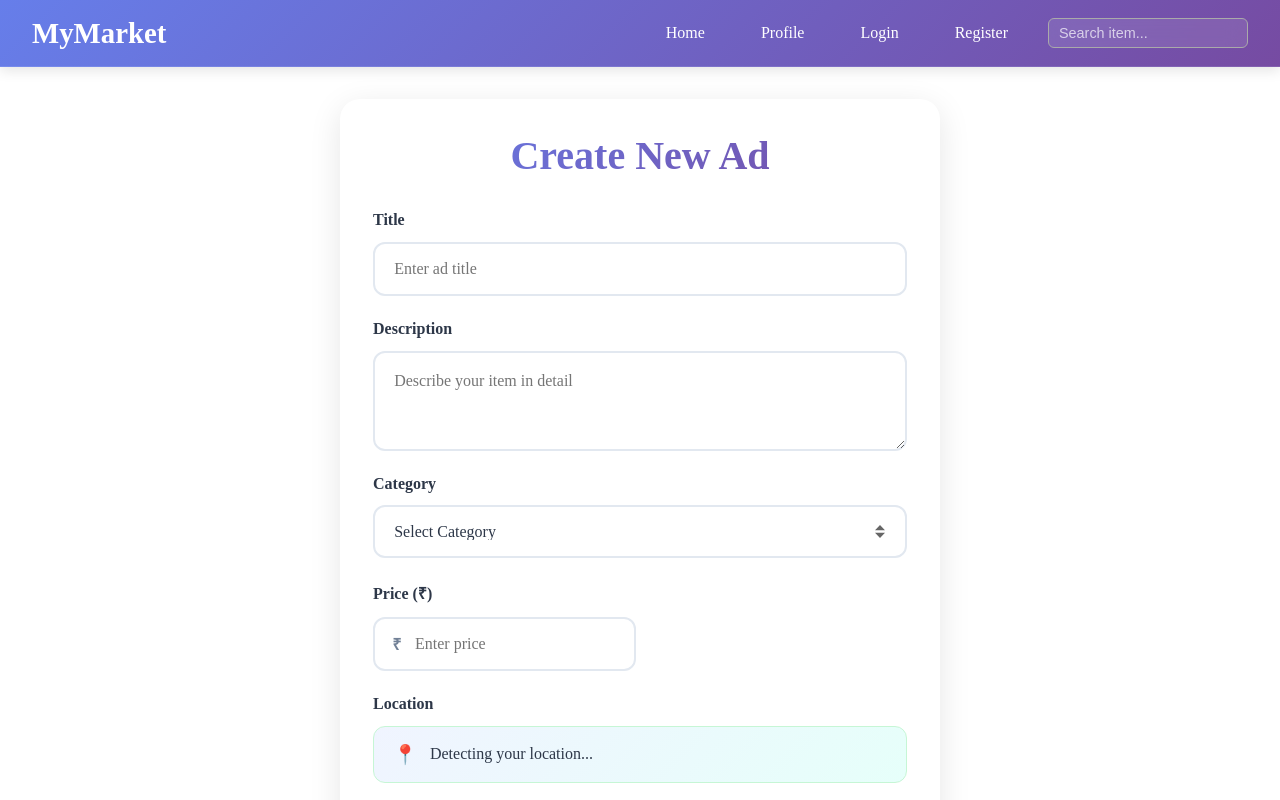
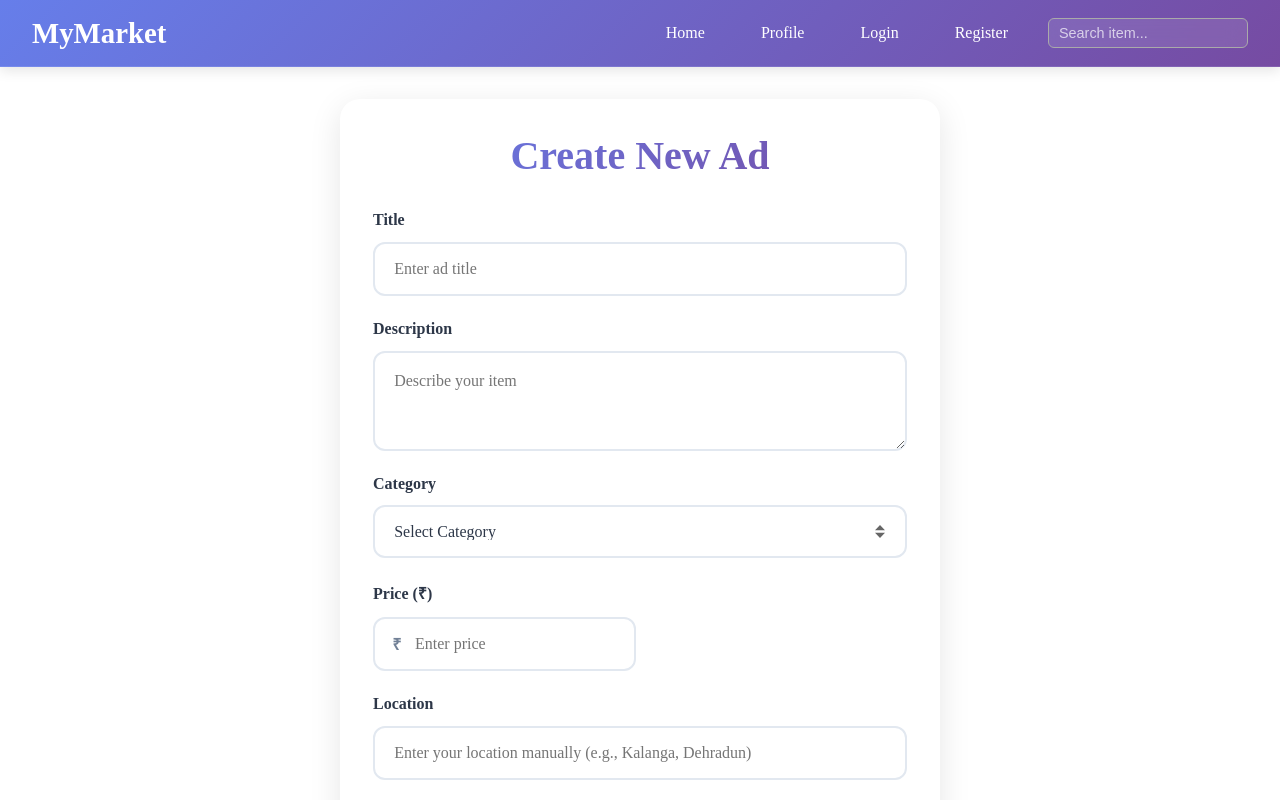
Before and after one commit to upretiNeeraj/Olx-clone, a React (Vite) app in the folder client/: page /create-ad in a window 1280 px wide. Shown: the top 800 px of the page. Built offline with nearby package versions, Linux system fonts and the light colour scheme; no server answers.

Commit message:
few fixes

```diff
--- a/client/src/pages/CreateAd.jsx
+++ b/client/src/pages/CreateAd.jsx
@@ -1,4 +1,4 @@
-import React, { useState, useEffect } from "react";
+import React, { useState } from "react";
 import axios from "axios";
 import styles from "./CreateAd.module.css";
 
@@ -14,72 +14,18 @@ const CreateAd = () => {
     });
 
     const [image, setImage] = useState(null);
-    const [location, setLocation] = useState({ lat: "", lon: "" });
-    const [locationName, setLocationName] = useState("");
     const [loading, setLoading] = useState(false);
     const [message, setMessage] = useState({ type: "", text: "" });
     const [fileName, setFileName] = useState("");
 
     const token = JSON.parse(localStorage.getItem("userInfo"))?.token;
 
-    useEffect(() => {
-        if (navigator.geolocation) {
-            navigator.geolocation.getCurrentPosition(
-                (pos) => {
-                    setLocation({
-                        lat: pos.coords.latitude,
-                        lon: pos.coords.longitude,
-                    });
-                },
-                () => {
-                    console.log("Location permission blocked");
-                    setMessage({
-                        type: "error",
-                        text: "Location access denied. Please enable location services for better experience."
-                    });
-                }
-            );
-        }
-    }, []);
-
-    useEffect(() => {
-        if (location.lat && location.lon) {
-            setLocationName("Detecting your location...");
-            fetch(`https://nominatim.openstreetmap.org/reverse?lat=${location.lat}&lon=${location.lon}&format=json`)
-                .then(res => res.json())
-                .then(data => {
-                    const detectedLocation =
-                        data.address.city ||
-                        data.address.town ||
-                        data.address.village ||
-                        data.address.locality ||
-                        data.address.suburb ||
-                        data.address.county ||
-                        data.address.state ||
-                        data.address.region ||
-                        data.display_name?.split(",")[0] ||
-                        "Unknown Location";
-
-                    setLocationName(detectedLocation);
-                    setFormData(prev => ({ ...prev, location: detectedLocation }));
-                })
-                .catch(() => {
-                    setLocationName("Location detection failed");
-                    setMessage({
-                        type: "error",
-                        text: "Could not detect location name. Please enter manually."
-                    });
-                });
-        }
-    }, [location]);
-
     const handleSubmit = async (e) => {
         e.preventDefault();
         setLoading(true);
         setMessage({ type: "", text: "" });
 
-        // Validation
-        if (!formData.title || !formData.description || !formData.price || !formData.category || !image) {
+        if (!formData.title || !formData.description || !formData.price || !formData.category || !formData.location || !image) {
             setMessage({ type: "error", text: "Please fill all fields and select an image" });
             setLoading(false);
             return;
@@ -89,7 +35,7 @@ const CreateAd = () => {
         data.append("title", formData.title);
         data.append("description", formData.description);
         data.append("price", formData.price);
-        data.append("location", locationName || "Unknown Location");
+        data.append("location", formData.location); // MANUAL LOCATION ONLY
         data.append("image", image);
         data.append("category", formData.category);
 
@@ -102,6 +48,7 @@ const CreateAd = () => {
             });
 
             setMessage({ type: "success", text: "✅ Ad created successfully!" });
+
             // Reset form
             setFormData({
                 title: "",
@@ -141,6 +88,8 @@ const CreateAd = () => {
             )}
 
             <form onSubmit={handleSubmit} className={styles.form}>
+
+                {/* Title */}
                 <div className={styles.formGroup}>
                     <label className={styles.label}>Title</label>
                     <input
@@ -153,17 +102,19 @@ const CreateAd = () => {
                     />
                 </div>
 
+                {/* Description */}
                 <div className={styles.formGroup}>
                     <label className={styles.label}>Description</label>
                     <textarea
                         className={styles.textarea}
-                        placeholder="Describe your item in detail"
+                        placeholder="Describe your item"
                         value={formData.description}
                         onChange={(e) => setFormData({ ...formData, description: e.target.value })}
                         required
                     />
                 </div>
 
+                {/* Category */}
                 <div className={styles.formGroup}>
                     <label className={styles.label}>Category</label>
                     <select
@@ -181,6 +132,7 @@ const CreateAd = () => {
                     </select>
                 </div>
 
+                {/* Price */}
                 <div className={styles.formGroup}>
                     <label className={styles.label}>Price (₹)</label>
                     <div className={styles.priceContainer}>
@@ -197,16 +149,20 @@ const CreateAd = () => {
                     </div>
                 </div>
 
+                {/* Manual Location */}
                 <div className={styles.formGroup}>
                     <label className={styles.label}>Location</label>
-                    <div className={styles.locationDisplay}>
-                        <span className={styles.locationIcon}>📍</span>
-                        <span className={styles.locationText}>
-                            {locationName || "Detecting your location..."}
-                        </span>
-                    </div>
+                    <input
+                        type="text"
+                        className={styles.input}
+                        placeholder="Enter your location manually (e.g., Kalanga, Dehradun)"
+                        value={formData.location}
+                        onChange={(e) => setFormData({ ...formData, location: e.target.value })}
+                        required
+                    />
                 </div>
 
+                {/* Image Upload */}
                 <div className={styles.formGroup}>
                     <label className={styles.label}>Product Image</label>
                     <input
```
Also changed, not shown: 1 other file (tests, documents, lock files or other folders).
